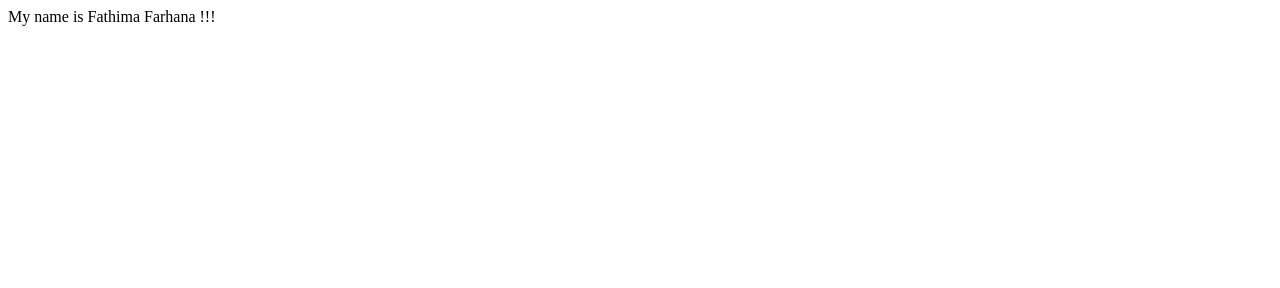
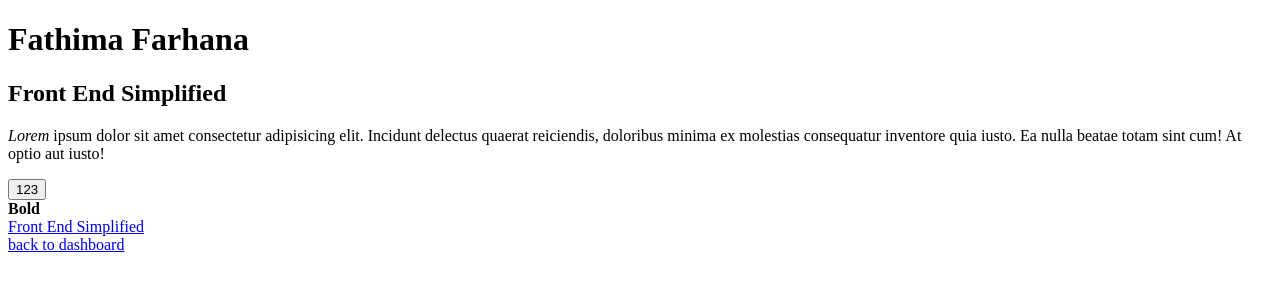
Before and after one commit to f-farhaana/first-try, a plain HTML site: page index.html in a window 1280 px wide. Drawn offline with Linux system fonts and the light colour scheme.

Commit message:
Index for FES

```diff
--- a/index.html
+++ b/index.html
@@ -4,9 +4,19 @@
     <meta charset="UTF-8">
     <meta http-equiv="X-UA-Compatible" content="IE=edge">
     <meta name="viewport" content="width=device-width, initial-scale=1.0">
-    <title>Document</title>
+    <title>First Try</title>
 </head>
 <body>
-    My name is Fathima Farhana !!!
+    <h1>Fathima Farhana</h1>
+    <h2>Front End Simplified</h2>
+    <p><i>Lorem</i> ipsum dolor sit amet consectetur adipisicing elit. Incidunt delectus quaerat reiciendis, doloribus minima ex molestias consequatur inventore quia iusto. Ea nulla beatae totam sint cum! At optio aut iusto! </p>
+    <button>123</button>
+    <div>
+        <b>Bold</b>
+    </div>
+    <a href="https://frontendsimplified.com" target="_blank">Front End Simplified</a>
+    <div>
+        <a href="/dashboard.html" target="_blank">back to dashboard </a>
+    </div>
 </body>
 </html>
```
